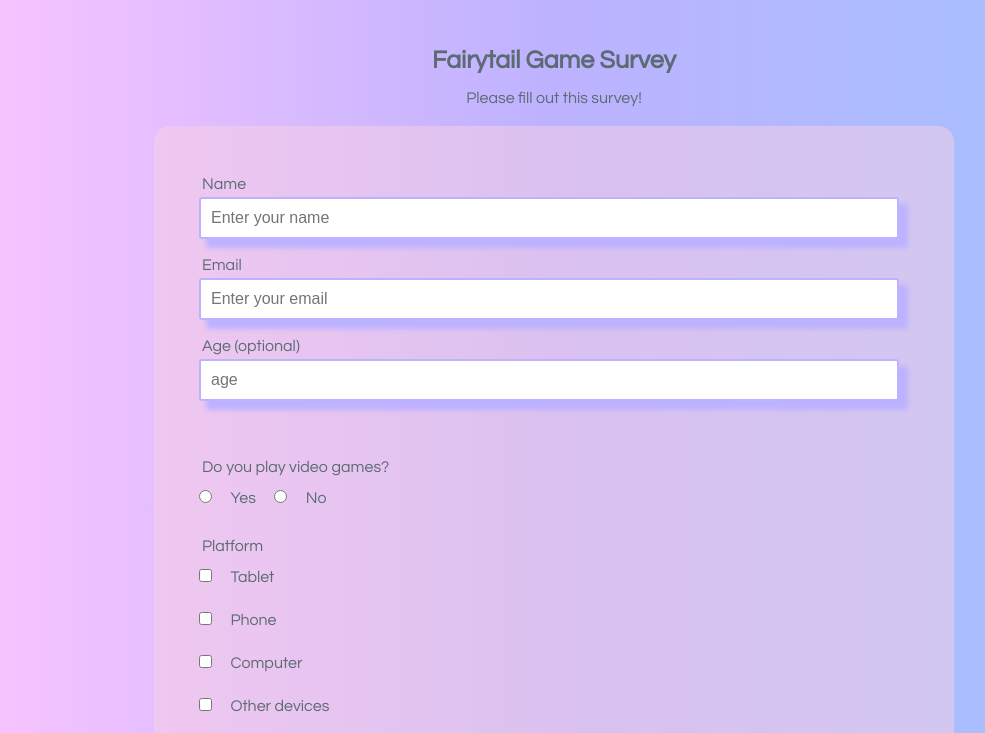
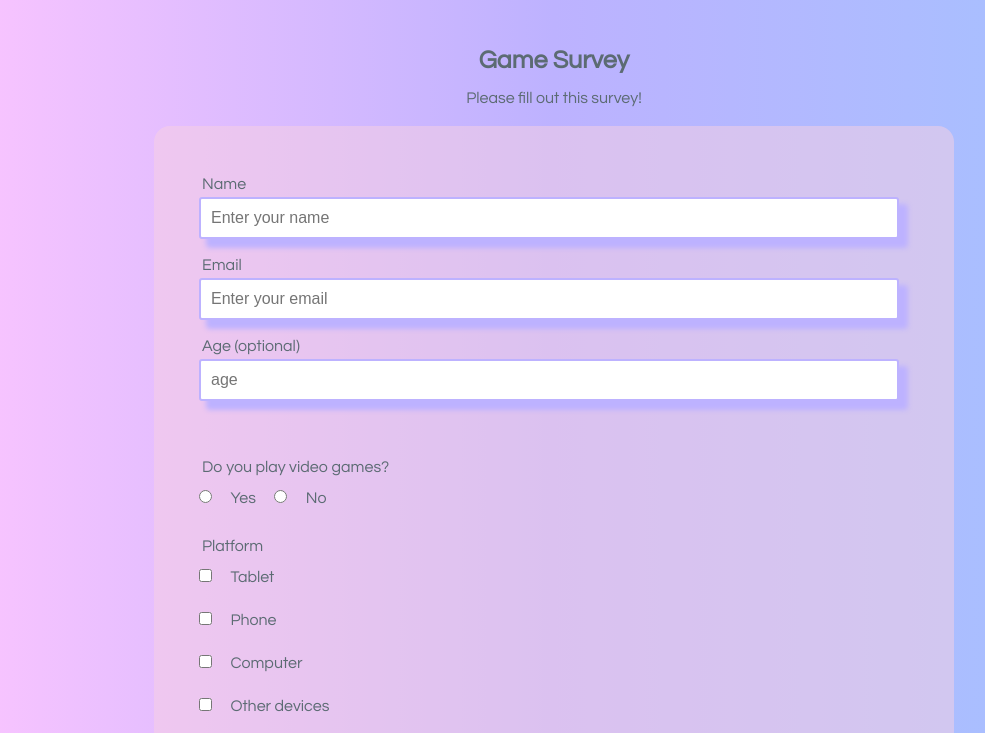
Before and after one commit to annieluo47/project2, a plain HTML site: page index.html in a window 1280 px wide. Shown: the top 733 px of the page, without its empty margins (86-1071 px from the left). Drawn offline with Linux system fonts and the light colour scheme.

Commit message:
update survey title
updated survey title from 'fairytail game survey' to 'game survey'

```diff
--- a/index.html
+++ b/index.html
@@ -8,7 +8,7 @@
     </head>
     <body>
             <div class="header">
-                <h1>Fairytail Game Survey</h1>
+                <h1>Game Survey</h1>
                 <p>Please fill out this survey!</p>
             </div>
         <!--main form-->
```
